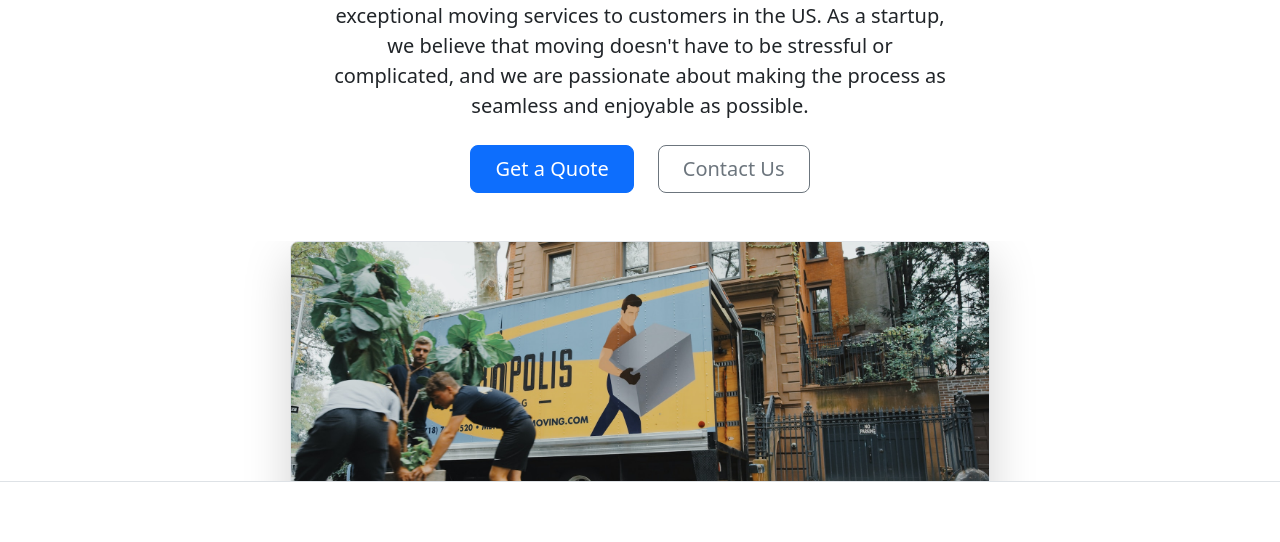
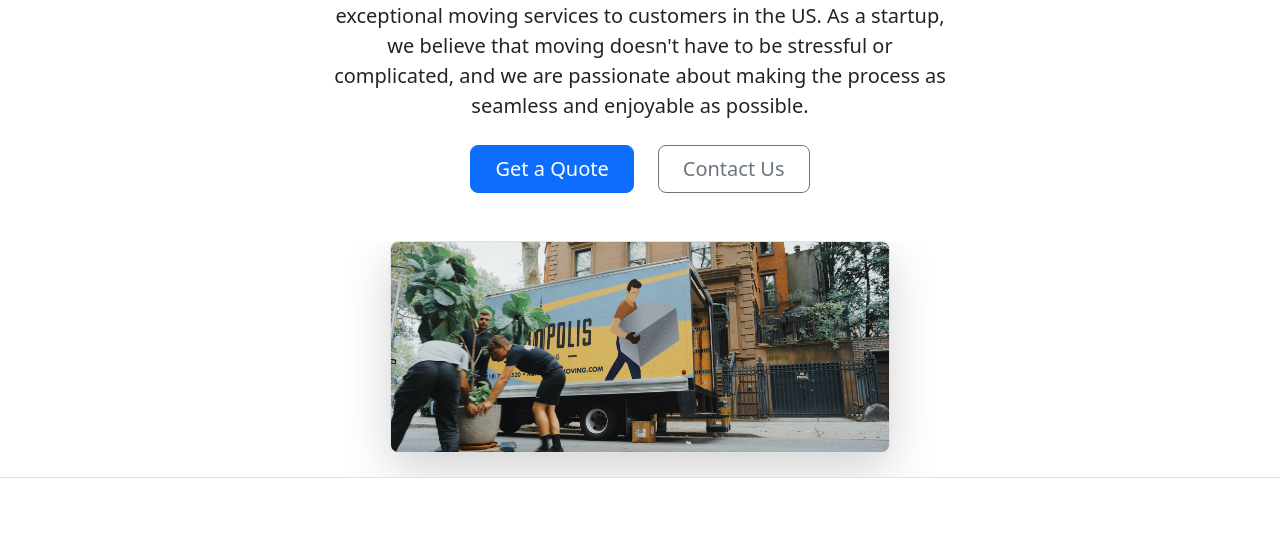
Before and after one commit to Anushka-Maity/Move-it, a plain HTML site: page index.html in a window 1280 px wide. Shown: the part 258-800 px from the top of the page. Drawn offline with nearby package versions, Linux system fonts and the light colour scheme.

Commit message:
Update index.html

```diff
--- a/index.html
+++ b/index.html
@@ -72,8 +72,8 @@
     </div>
     <div class="overflow-hidden" style="max-height: 30vh;">
       <div class="container px-5">
-        <img src="./moving-van.jpg" class="img-fluid border rounded-3 shadow-lg mb-4" alt="Example image" width="700"
-          height="500" loading="lazy">
+        <img src="./moving-van.jpg" class="img-fluid border rounded-3 shadow-lg mb-4" alt="Example image" width="500"
+          height="600" loading="lazy">
       </div>
     </div>
   </div>
```
